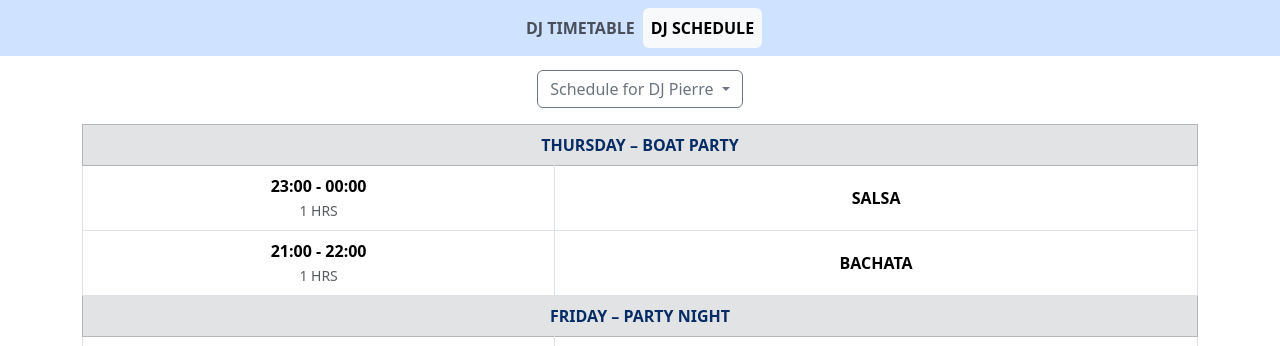
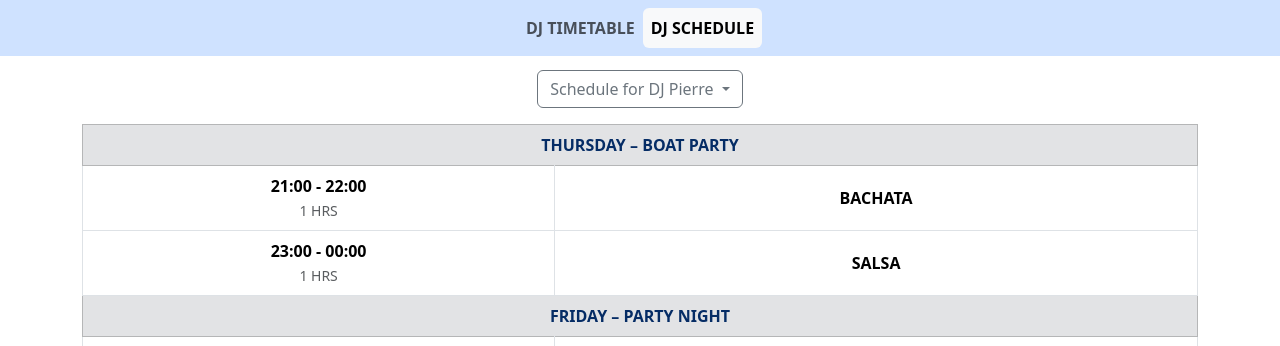
Before and after one commit to SalsaAddict/LatinNotionUKDJTimetable, an Angular app: page /djs in a window 1280 px wide. Shown: the top 346 px of the page. Built offline with nearby package versions, Linux system fonts and the light colour scheme.

Commit message:
Version 3

```diff
--- a/src/app/djs/djs.component.html
+++ b/src/app/djs/djs.component.html
@@ -27,8 +27,8 @@
                 {{ day.name }} &ndash; {{ session.name }}
               </th>
             </tr>
-            <ng-container *ngFor="let slot of session.slots">
-              <tr *ngIf="slot.dj === system.djName">
+            <ng-container *ngFor="let slot of slots(session)">
+              <tr>
                 <td>
                   <div>
                     <b>{{
--- a/src/app/djs/djs.component.ts
+++ b/src/app/djs/djs.component.ts
@@ -22,4 +22,13 @@ export class DJsComponent {
     }
     return found;
   }
+  slots(session: Timetable.Session) {
+    return session.slots
+      .filter((slot) => {
+        return slot.dj === this.system.djName;
+      })
+      .sort((a, b) => {
+        return a.start > b.start ? 1 : a.start < b.start ? -1 : 0;
+      });
+  }
 }
--- a/src/app/timetable.ts
+++ b/src/app/timetable.ts
@@ -104,9 +104,9 @@ export class Timetable {
               notes: 'Shows'
             },
             { room: 'Bachata', start: 23, duration: 1, dj: 'Daniel Chong' },
-            { room: 'Bachata', start: 24, duration: 1, dj: 'Pierre' },
+            { room: 'Bachata', start: 24, duration: 1, dj: 'Julian MrM' },
             { room: 'Bachata', start: 25, duration: 1, dj: 'Chino' },
-            { room: 'Bachata', start: 26, duration: 1, dj: 'Julian MrM' },
+            { room: 'Bachata', start: 26, duration: 1, dj: 'Pierre' },
             { room: 'Bachata', start: 27, duration: 1, dj: 'Shahid' },
             {
               room: 'Salsa',
@@ -155,9 +155,9 @@ export class Timetable {
               dj: 'Pierre',
               notes: 'Jack & Jill<br>Open Competition'
             },
-            { room: 'Bachata', start: 23, duration: 1, dj: 'Oreo Sensual' },
+            { room: 'Bachata', start: 23, duration: 1, dj: 'Julian MrM' },
             { room: 'Bachata', start: 24, duration: 1, dj: 'Chino' },
-            { room: 'Bachata', start: 25, duration: 1, dj: 'Julian MrM' },
+            { room: 'Bachata', start: 25, duration: 1, dj: 'Oreo Sensual' },
             { room: 'Bachata', start: 26, duration: 1, dj: 'Farsh' },
             {
               room: 'Salsa',
```
Also changed, not shown: .browserslistrc (added).
